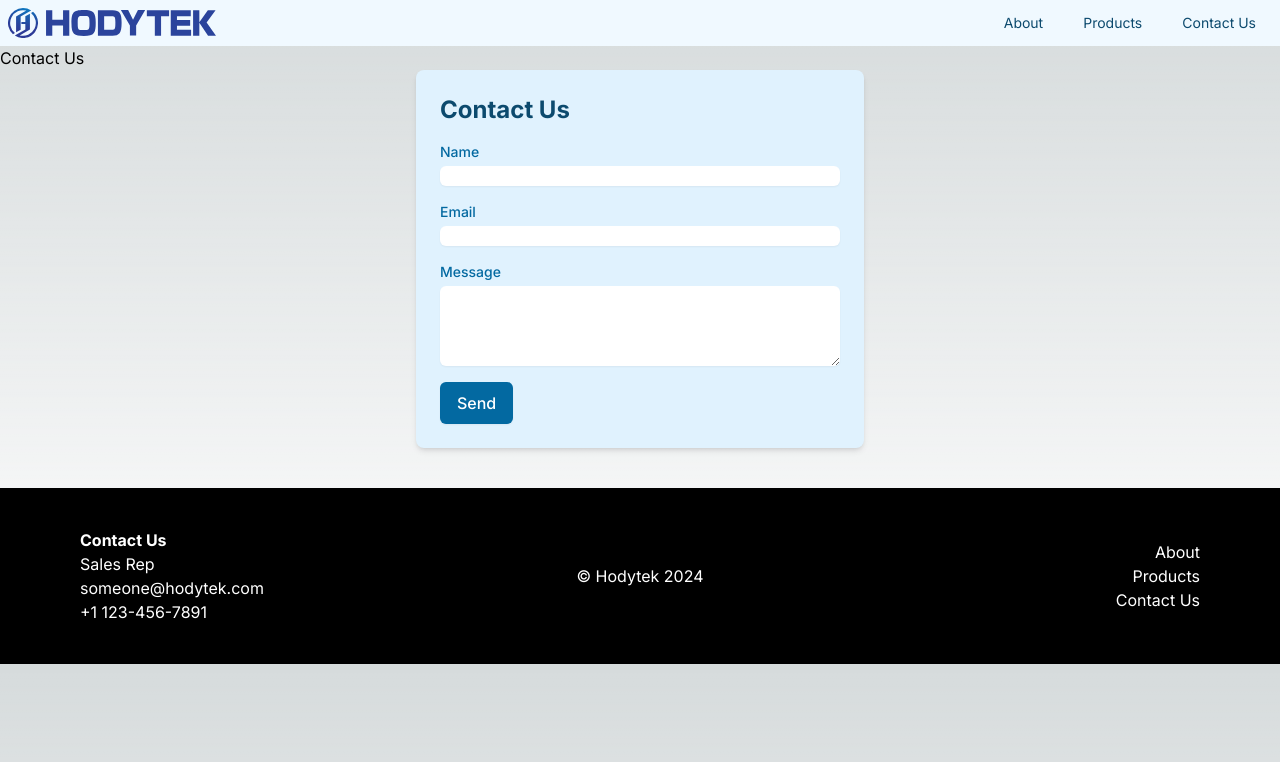
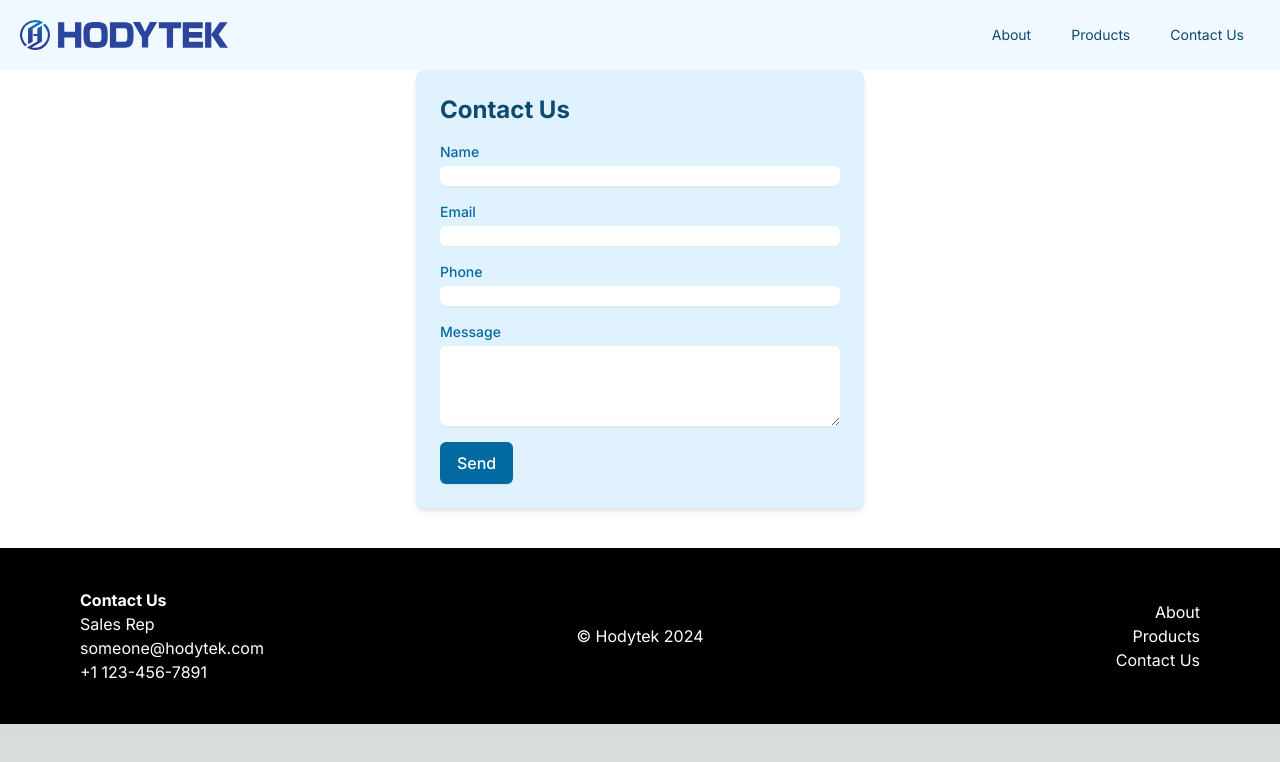
Before and after one commit to zhangvicto/hodytek-deploy, a Next.js app: page /contact in a window 1280 px wide. Shown: the top 762 px of the page. Built offline with nearby package versions, Linux system fonts and the light colour scheme.

Commit message:
mail function

```diff
--- a/app/api/contact.tsx
+++ /dev/null
@@ -1,37 +0,0 @@
-// pages/api/contact.ts
-
-import type { NextApiRequest, NextApiResponse } from 'next';
-import sendGridMail from '@sendgrid/mail';
-
-sendGridMail.setApiKey(process.env.SENDGRID_API_KEY || '');
-
-interface ContactRequestBody {
-  name: string;
-  email: string;
-  message: string;
-}
-
-export default async function handler(req: NextApiRequest, res: NextApiResponse) {
-  if (req.method === 'POST') {
-    try {
-      const { name, email, message }: ContactRequestBody = req.body;
-
-      const msg = {
-        to: 'your-email@example.com', // Replace with your email
-        from: 'no-reply@example.com', // Replace with a valid sender email
-        subject: 'New Contact Form Submission',
-        text: `Name: ${name}\nEmail: ${email}\nMessage: ${message}`,
-        html: `<p>Name: ${name}</p><p>Email: ${email}</p><p>Message: ${message}</p>`,
-      };
-
-      await sendGridMail.send(msg);
-
-      res.status(200).json({ message: 'Email sent successfully!' });
-    } catch (error) {
-      res.status(500).json({ error: 'Failed to send email' });
-    }
-  } else {
-    res.setHeader('Allow', ['POST']);
-    res.status(405).end(`Method ${req.method} Not Allowed`);
-  }
-}
--- a/app/carousel.tsx
+++ b/app/carousel.tsx
@@ -40,7 +40,7 @@ const Carousel: React.FC = () => {
 
     return (
         <div
-            className="relative w-full sm:h-80 md:h-96 lg:h-100 overflow-hidden"
+            className="relative w-full h-80 md:h-96 lg:h-100 overflow-hidden"
             onMouseEnter={() => setIsHovered(true)}
             onMouseLeave={() => setIsHovered(false)}
         >
--- a/app/contact/page.tsx
+++ b/app/contact/page.tsx
@@ -6,9 +6,8 @@ import Menu from '../menu';
 
 export default function Page() {
     return (
-    <div>
+    <div className="bg-white text-sky-900 inset-0 overflow-hidden">
       <Menu />
-      Contact Us
       <ContactForm />
       <Footer />
     </div>
--- a/app/footer.tsx
+++ b/app/footer.tsx
@@ -6,7 +6,7 @@ export default function Footer() {
         <div className="self-center">
           <p className="h1 font-bold">Contact Us</p>
           <p>Sales Rep</p>
-          <p>someone@hodytek.com</p>
+          <p><a href="mailto:someone@hodytek.com"></a>someone@hodytek.com</p>
           <p>+1 123-456-7891</p>
         </div>
 
@@ -14,7 +14,7 @@ export default function Footer() {
 
         <div className="self-center justify-self-end text-right">
           <p><Link href="/about">About</Link></p>
-          <p><Link href="/products">Products</Link></p>
+          <p><Link href="/product">Products</Link></p>
           <p><Link href="/contact">Contact Us</Link></p>
         </div>
       </div>
--- a/app/form.tsx
+++ b/app/form.tsx
@@ -2,56 +2,64 @@
 
 import { useState, ChangeEvent, FormEvent } from 'react';
 
-interface FormData {
-  name: string;
-  email: string;
-  message: string;
-}
+const ContactForm = () => {
+  const [formData, setFormData] = useState({
+    name: '',
+    email: '',
+    phone: '',
+    message: '',
+  });
 
-const ContactForm = () => {
-  const [formData, setFormData] = useState<FormData>({ name: '', email: '', message: '' });
-  const [status, setStatus] = useState<string>('');
+  const [statusMessage, setStatusMessage] = useState<string>('');
 
   const handleChange = (e: ChangeEvent<HTMLInputElement | HTMLTextAreaElement>) => {
     const { name, value } = e.target;
-    setFormData({ ...formData, [name]: value });
+    setFormData((prevData) => ({
+      ...prevData,
+      [name]: value,
+    }));
   };
 
-  const handleSubmit = async (e: FormEvent<HTMLFormElement>) => {
+  const handleSubmit = async (e: FormEvent) => {
     e.preventDefault();
-    setStatus('Sending...');
 
     try {
-      const response = await fetch('/api/contact', {
+      const response = await fetch(
+        'https://script.google.com/macros/s/AKfycbzOcOsws0pNurPS26u8oIDTqaiw2csq6KHkVcGJo3Nw_F7XoJ5lFTTku8iGfqGvSAQmTw/exec',
+        {
           method: 'POST',
-        headers: { 'Content-Type': 'application/json' },
-        body: JSON.stringify(formData),
-      });
-      const result = await response.json();
+          headers: {
+            'Content-Type': 'application/x-www-form-urlencoded',
+          },
+          body: new URLSearchParams(formData),
+        }
+      );
 
       if (response.ok) {
-        setStatus('Message sent successfully!');
+        setStatusMessage('Message sent successfully!');
+        setFormData({ name: '', email: '', phone: '', message: '' }); // Reset the form on success
       } else {
-        setStatus(result.error || 'Failed to send message.');
+        setStatusMessage('Failed to send message. Please try again.');
       }
     } catch (error) {
-      setStatus('Failed to send message.');
+      setStatusMessage('An error occurred. Please try again.');
+      console.error('Error submitting form:', error);
     }
   };
 
   return (
     <div className="max-w-md mx-auto p-6 bg-sky-100 rounded-lg shadow-md">
       <h2 className="text-2xl font-bold mb-4 text-sky-900">Contact Us</h2>
-      <form onSubmit={handleSubmit} className="space-y-4">
+      <form className="gform space-y-4" onSubmit={handleSubmit}>
         <div>
           <label htmlFor="name" className="block text-sm font-medium text-sky-700">Name</label>
           <input
             id="name"
             name="name"
             type="text"
+            required
             value={formData.name}
             onChange={handleChange}
-            required
             className="mt-1 block w-full border-gray-300 rounded-md shadow-sm focus:ring-sky-500 focus:border-sky-500 sm:text-sm"
           />
         </div>
@@ -61,9 +69,20 @@ const ContactForm = () => {
             id="email"
             name="email"
             type="email"
+            required
             value={formData.email}
             onChange={handleChange}
-            required
+            className="mt-1 block w-full border-gray-300 rounded-md shadow-sm focus:ring-sky-500 focus:border-sky-500 sm:text-sm"
+          />
+        </div>
+        <div>
+          <label htmlFor="email" className="block text-sm font-medium text-sky-700">Phone</label>
+          <input
+            id="phone"
+            name="phone"
+            type="tel"
+            value={formData.phone}
+            onChange={handleChange}
             className="mt-1 block w-full border-gray-300 rounded-md shadow-sm focus:ring-sky-500 focus:border-sky-500 sm:text-sm"
           />
         </div>
@@ -72,20 +91,25 @@ const ContactForm = () => {
           <textarea
             id="message"
             name="message"
+            required
             value={formData.message}
             onChange={handleChange}
-            required
             className="mt-1 block w-full border-gray-300 rounded-md shadow-sm focus:ring-sky-500 focus:border-sky-500 sm:text-sm"
             rows={4}
           ></textarea>
         </div>
+        <div className="flex">
           <button
             type="submit"
             className="inline-flex items-center px-4 py-2 border border-transparent text-base font-medium rounded-md shadow-sm text-white bg-sky-700 hover:bg-sky-800 focus:outline-none focus:ring-2 focus:ring-offset-2 focus:ring-sky-500"
           >
             Send
           </button>
-        {status && <p className="mt-4 text-sm text-sky-700">{status}</p>}
+          {statusMessage && (
+            <p className="self-center ml-4 text-sm text-sky-700">{statusMessage}</p>
+          )}
+        </div>
+
       </form>
     </div>
   );
--- a/app/menu.tsx
+++ b/app/menu.tsx
@@ -12,7 +12,7 @@ export default function Menu() {
     };
 
     return (
-      <nav className="flex items-center justify-between flex-wrap bg-sky-50 p-2">
+      <nav className="flex items-center justify-between flex-wrap bg-sky-50 lg:p-5 px-10 py-5">
         {/* Icon */}
         <Link className="flex items-center flex-shrink-0 text-black mr-6" href='/'>
           <Image className="mr-2" src={`/icons/hodytek-icon.svg`} alt="Icon" width="30" height="40" />
--- a/app/page.tsx
+++ b/app/page.tsx
@@ -44,9 +44,9 @@ function WhyUs() {
       </div>
       <div className="text-white flex">
         <p className="text-3xl lg:text-4xl font-bold">Why Us</p>
-        <div>Reason 1</div>
-        <div>Reason 2</div>
-        <div>Reason 3</div>
+        <div>Global Reach with Local Expertise</div>
+        <div>Strategic Offshore Connections</div>
+        <div>Comprehensive Support with Technical Excellence</div>
         <Link className="btn bg-white text-sky-900 p-3 m-5" href="/product">Browse Our Products</Link>
       </div>
     </div>
--- a/app/product/[product_id]/page.tsx
+++ b/app/product/[product_id]/page.tsx
@@ -1,5 +1,5 @@
-// app/product/[product_id]/page.tsx
-import { notFound } from 'next/navigation';
+import Footer from '../../footer';
+import Menu from '../../menu';
 
 const products: { [key: string]: { name: string; description: string; image: string } } = {
   "product-a": { name: "Product A", description: "Description for Product A", image: "/images/product-a.jpg" },
@@ -16,10 +16,12 @@ const products: { [key: string]: { name: string; description: string; image: str
   "product-l": { name: "Product L", description: "Description for Product L", image: "/images/product-l.jpg" },
 };
 
+
 export async function generateStaticParams() {
   const productIds = Object.keys(products);
   return productIds.map((id) => ({ product_id: id }));
 }
+
 
 export default function ProductDetailPage({ params }: { params: { product_id: string } }) {
   const product = products[params.product_id];
@@ -29,10 +31,14 @@ export default function ProductDetailPage({ params }: { params: { product_id: st
   }
 
   return (
-    <div className="space-y-4">
-      <h1 className="text-3xl font-bold">{product.name}</h1>
-      <img src={product.image} alt={product.name} className="w-full h-64 object-cover rounded shadow" />
-      <p className="text-gray-700">{product.description}</p>
+    <div className="bg-white">
+      <Menu />
+      <div className="space-y-4">
+        <h1 className="text-3xl font-bold">{product.name}</h1>
+        <img src={product.image} alt={product.name} className="w-full h-64 object-cover rounded shadow" />
+        <p className="text-gray-700">{product.description}</p>
+      </div>
+      <Footer />
     </div>
   );
 }
```
Also changed, not shown: app/about/page.tsx (+12 -2 lines), app/mail-send.tsx (added), public/images/map.png (added). Lines whose indentation alone changed are shown as unchanged.
